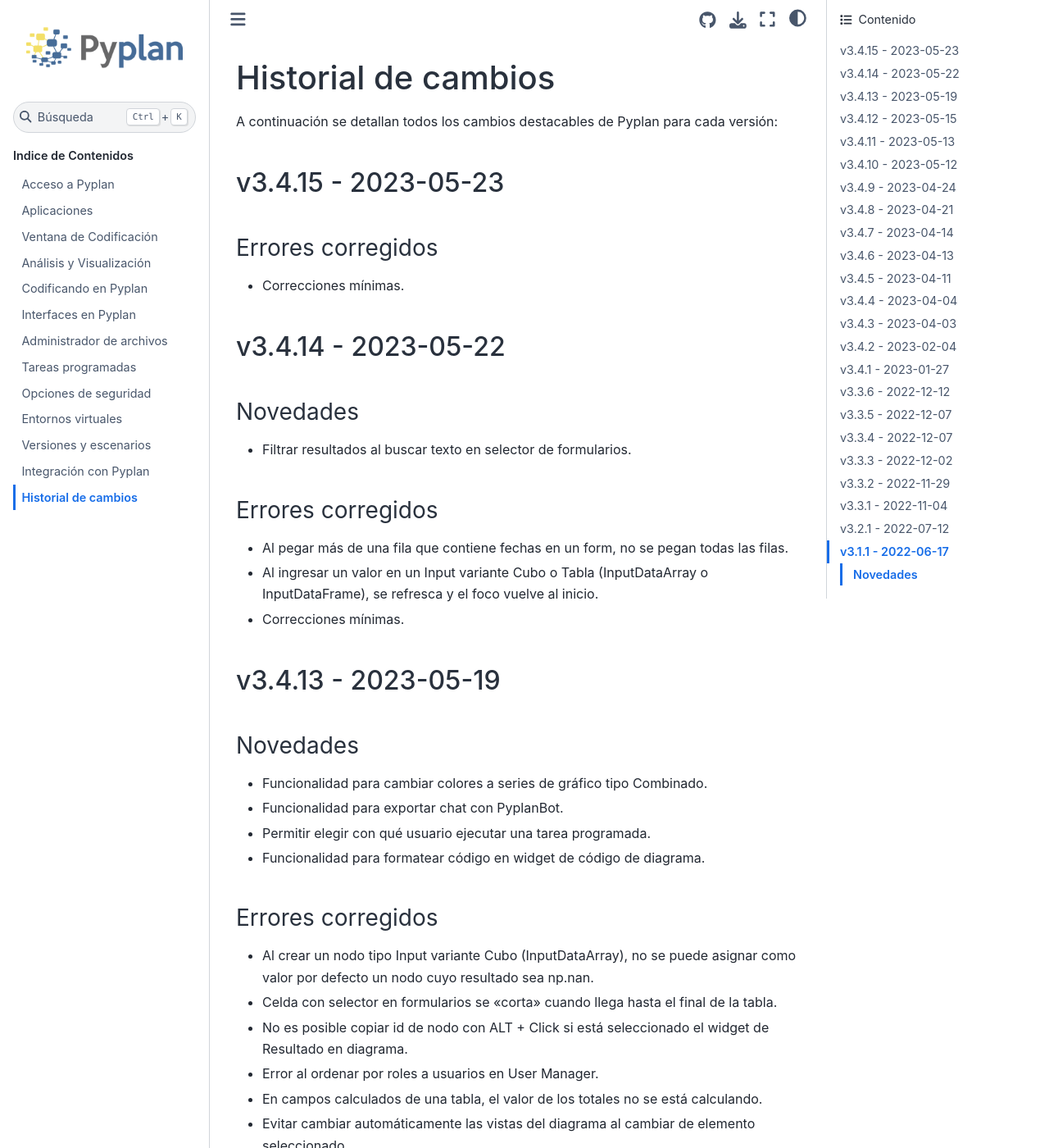
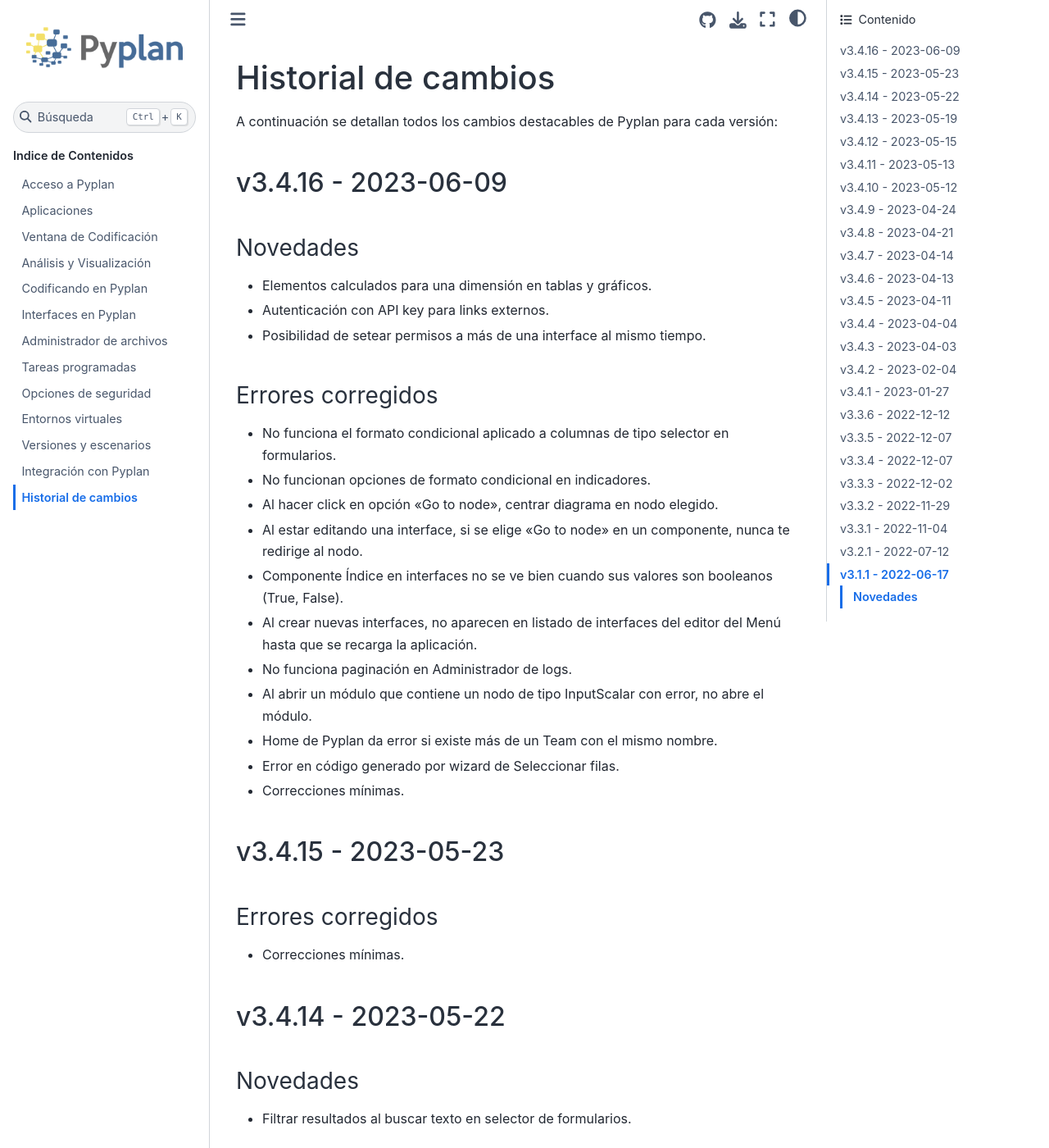
Before and after one commit to pyplan/pyplan, a Sphinx documentation site: the page built from docs/99_change_log/index.rst, in a window 1280 px wide and 1400 px high. Shown: the whole window at 82% size. Built offline with Sphinx 7.4.7 and the Sphinx Book theme 1.1.4, drawn with Linux system fonts in a browser that asks for light colours.

Commit message:
changelog v3.4.16

```diff
--- a/docs/99_change_log/index.rst
+++ b/docs/99_change_log/index.rst
@@ -2,6 +2,34 @@
 ====================
 
 A continuación se detallan todos los cambios destacables de Pyplan para cada versión:
+
+v3.4.16 - 2023-06-09
+--------------------
+
+---------
+Novedades
+---------
+
+- Elementos calculados para una dimensión en tablas y gráficos.
+- Autenticación con API key para links externos.
+- Posibilidad de setear permisos a más de una interface al mismo tiempo.
+
+------------------
+Errores corregidos
+------------------
+
+- No funciona el formato condicional aplicado a columnas de tipo selector en formularios.
+- No funcionan opciones de formato condicional en indicadores.
+- Al hacer click en opción "Go to node", centrar diagrama en nodo elegido.
+- Al estar editando una interface, si se elige "Go to node" en un componente, nunca te redirige al nodo.
+- Componente Índice en interfaces no se ve bien cuando sus valores son booleanos (True, False).
+- Al crear nuevas interfaces, no aparecen en listado de interfaces del editor del Menú hasta que se recarga la aplicación.
+- No funciona paginación en Administrador de logs.
+- Al abrir un módulo que contiene un nodo de tipo InputScalar con error, no abre el módulo.
+- Home de Pyplan da error si existe más de un Team con el mismo nombre.
+- Error en código generado por wizard de Seleccionar filas.
+- Correcciones mínimas.
+
 
 v3.4.15 - 2023-05-23
 --------------------
```
Also changed, not shown: 1 other file.
